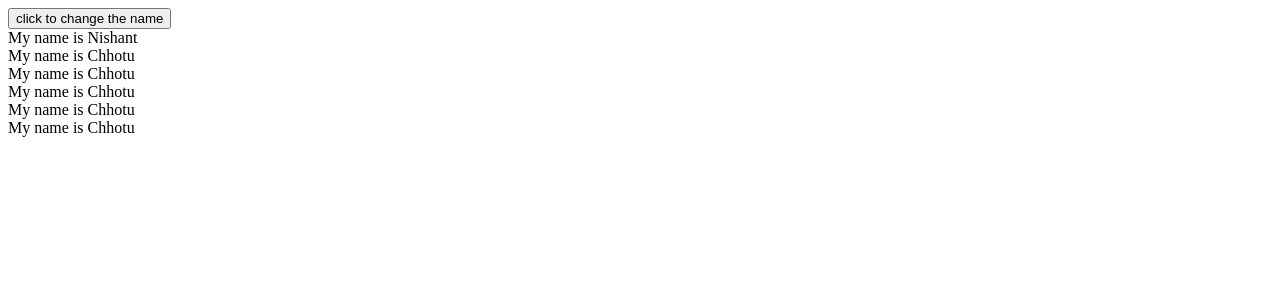
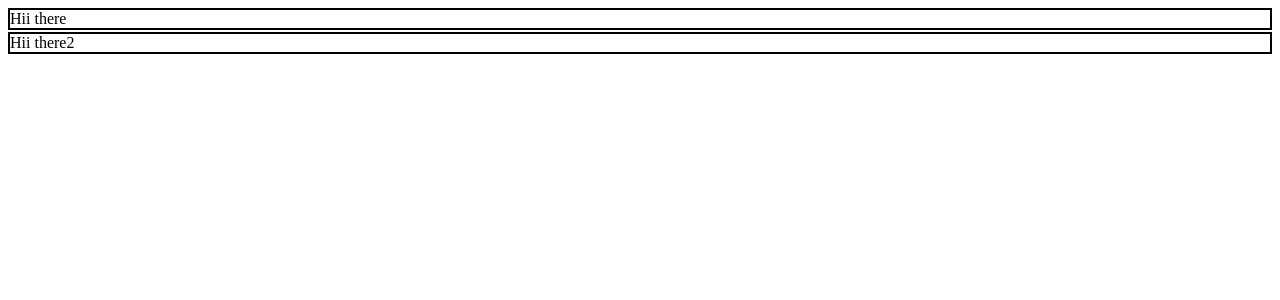
Before and after one commit to Nishant840/Frontend-React, a React (Vite) app in the folder practice-react/: page / in a window 1280 px wide. Shown: the top 300 px of the page. Built offline with nearby package versions, Linux system fonts and the light colour scheme.

Commit message:
learning wrapper component in react

```diff
--- a/practice-react/src/App.jsx
+++ b/practice-react/src/App.jsx
@@ -52,26 +52,92 @@ import React from "react";
 
 // 2nd way to do uaing React.memo()
 
-function App() {
-  const [name,setName] = useState("Nishant");
-  return (
-    <div>
-      <button onClick={()=>{
-        setName(Math.random());
-      }}>click to change the name</button>
-      <Header name={name} />
-      <Header name="Chhotu" />
-      <Header name="Chhotu" />
-      <Header name="Chhotu" />
-      <Header name="Chhotu" />
-      <Header name="Chhotu" />
+// function App() {
+//   const [name,setName] = useState("Nishant");
+//   return (
+//     <div>
+//       <button onClick={()=>{
+//         setName(Math.random());
+//       }}>click to change the name</button>
+//       <Header name={name} />
+//       <Header name="Chhotu" />
+//       <Header name="Chhotu" />
+//       <Header name="Chhotu" />
+//       <Header name="Chhotu" />
+//       <Header name="Chhotu" />
+//     </div>
+//   )
+// }
+// const Header = React.memo(function Header({name}){
+//   return <div>
+//     My name is {name}
+//   </div>
+// })
+// export default App
+
+
+// Keys in react: react need key for lists to keep track of what has been changes and what to re-render
+// let counter = 4;
+// function App(){
+//     const [todos,setTodos] = useState([{
+//         id:1,
+//         title:"Gym",
+//         description: "Gym from 5-7 p.m"
+//     },{
+//         id:2,
+//         title:"Gym",
+//         description: "Gym from 5-7 p.m"
+//     },{
+//         id:3,
+//         title:"Gym",
+//         description: "Gym from 5-7 p.m"
+//     }])
+//   return <div>
+//     <button onClick={()=>{
+//         setTodos([...todos,{
+//             id: counter++,
+//             title: Math.random(),
+//             description: Math.random()
+//         }])
+//     }}>Add new Todo</button>
+//     {todos.map((todo)=>(
+//         <Todo key={todo.id} title={todo.title} description={todo.description} />
+//     ))}
+//   </div>
+// }
+// function Todo({title, description}){
+//     return <div>
+//         <h1>{title}</h1>
+//         <h4>{description}</h4>
+//     </div>
+// }
+// export default App
+
+
+// wrapper component in react
+function App(){
+    return <div>
+        <CardWrapper>
+            <TextComponent/>
+        </CardWrapper>
+        <CardWrapper>
+            <TextComponent2/>
+        </CardWrapper>
     </div>
-  )
 }
-const Header = React.memo(function Header({name}){
-  return <div>
-    My name is {name}
-  </div>
-})
-
+function TextComponent(){
+    return <div>
+        Hii there
+    </div>
+}
+function TextComponent2(){
+    return <div>
+        Hii there2
+    </div>
+}
+function CardWrapper({children}){
+    return <div style={{border:"2px solid", marginTop: "2px"}}>
+        {children}
+    </div>
+}
 export default App
```
